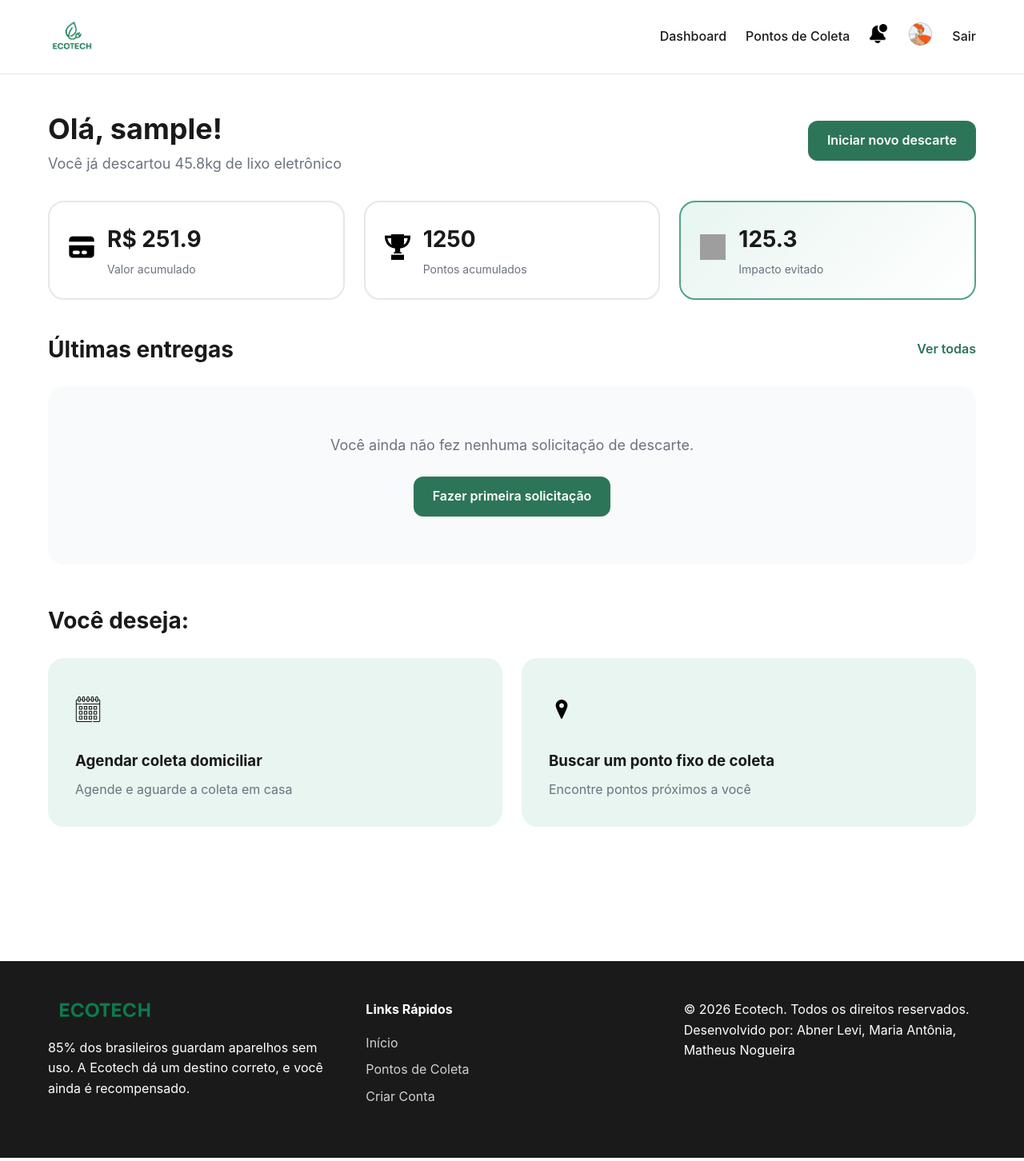
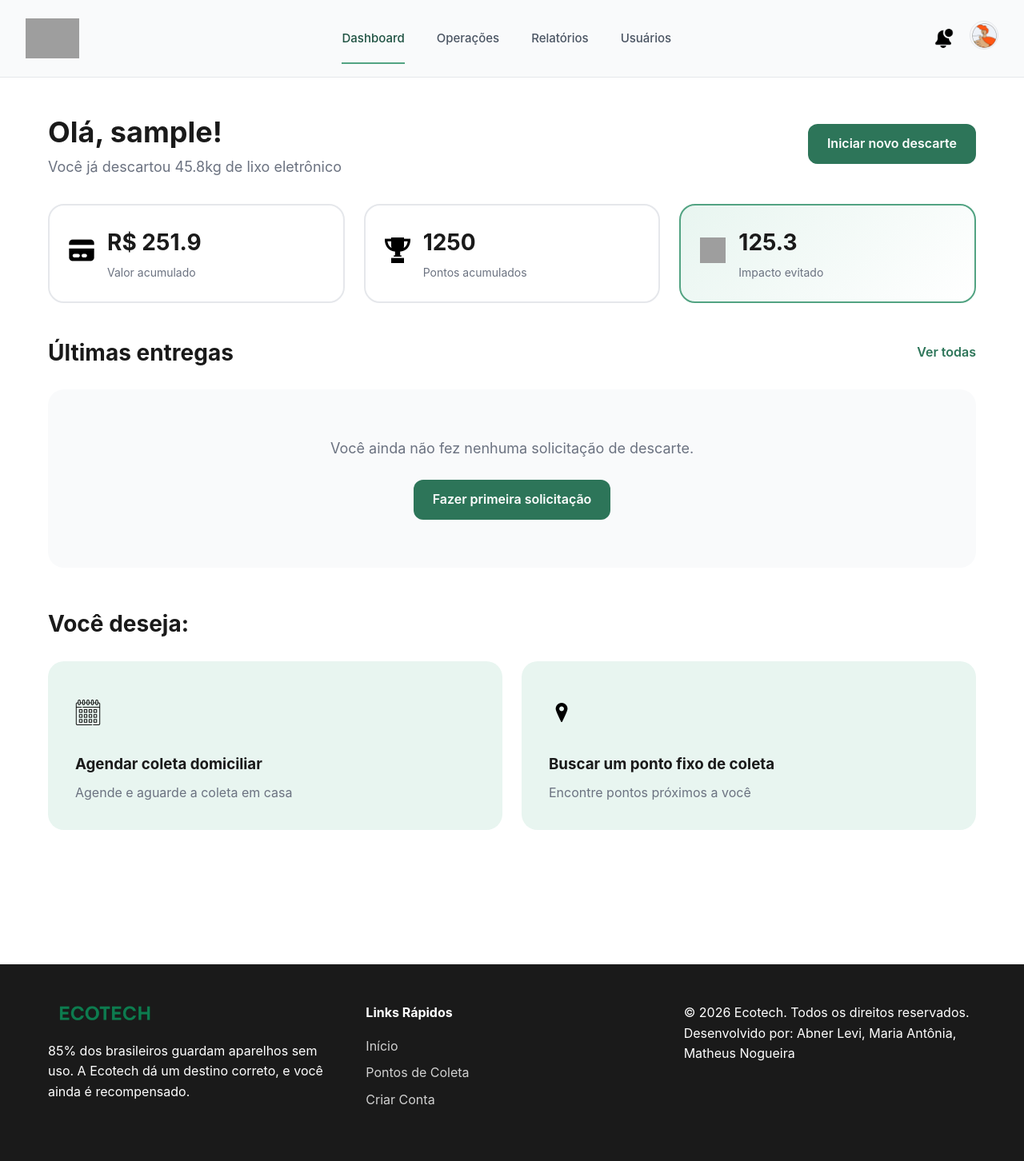
Before and after one commit to mathsNS/Ecotech, a Flask app: page /dashboard in a window 1280 px wide. Shown: the whole page at 80% size. Run offline with Flask 3, Linux system fonts and the light colour scheme; the visitor is signed in with stand-in values (Sample User, id 1); grey boxes are pictures that could not be loaded.

Commit message:
feat(navbar): Redesign navbar

```diff
--- a/ecotech/infrastructure/static/css/style.css
+++ b/ecotech/infrastructure/static/css/style.css
@@ -42,49 +42,115 @@ body {
     padding: 0 20px;
 }
 
-/* navbar */
+/* navbar redesign */
 .navbar {
-    background: white;
-    border-bottom: 1px solid var(--border-color);
-    padding: 16px 0;
+    background: #F9FAFB;
+    border-bottom: 1px solid #E5E7EB;
     position: sticky;
     top: 0;
     z-index: 100;
 }
 
-.navbar .container {
+.navbar-container {
+    max-width: 1400px;
+    margin: 0 auto;
+    padding: 16px 32px;
     display: flex;
     justify-content: space-between;
     align-items: center;
 }
 
-.logo {
+/* bloco esquerdo logo */
+.navbar-logo {
     display: flex;
     align-items: center;
-    gap: 12px;
+    gap: 14px;
+}
+
+.logo-icon {
+    height: 50px;
+    width: auto;
 }
 
 .logo-text {
-    font-size: 24px;
-    font-weight: 700;
-    color: var(--primary-color);
+    font-size: 26px;
+    font-weight: 600;
+    color: #2D7559;
 }
 
-.nav-menu {
+/* bloco central menu */
+.navbar-menu {
     display: flex;
     align-items: center;
-    gap: 24px;
+    gap: 40px;
 }
 
-.nav-link {
-    color: var(--text-dark);
+.nav-item {
+    position: relative;
+    padding: 20px 0;
+    color: #4B5563;
+    font-size: 15px;
+    font-weight: 500;
     text-decoration: none;
-    font-weight: 500;
-    transition: color 0.2s;
+    transition: color 0.2s ease;
 }
 
-.nav-link:hover {
-    color: var(--primary-color);
+.nav-item:hover {
+    color: #2D7559;
+}
+
+/* indicador item ativo */
+.nav-item.active {
+    color: #1F5242;
+}
+
+.nav-item.active::after {
+    content: '';
+    position: absolute;
+    bottom: 0;
+    left: 0;
+    right: 0;
+    height: 2px;
+    background: #52A382;
+}
+
+/* bloco direito icones */
+.navbar-actions {
+    display: flex;
+    align-items: center;
+    gap: 20px;
+}
+
+.nav-icon {
+    display: flex;
+    align-items: center;
+    justify-content: center;
+    transition: opacity 0.2s ease;
+}
+
+.nav-icon:hover {
+    opacity: 0.7;
+}
+
+.nav-icon img {
+    width: 24px;
+    height: 24px;
+}
+
+.nav-avatar {
+    display: block;
+}
+
+.nav-avatar img {
+    width: 36px;
+    height: 36px;
+    border-radius: 50%;
+    border: 1px solid #E5E7EB;
+    transition: border-color 0.2s ease;
+}
+
+.nav-avatar:hover img {
+    border-color: #52A382;
 }
 
 /* botoes principais */
--- a/ecotech/infrastructure/templates/base.html
+++ b/ecotech/infrastructure/templates/base.html
@@ -3,31 +3,44 @@
 <head>
     <meta charset="UTF-8">
     <meta name="viewport" content="width=device-width, initial-scale=1.0">
-    <title>{% block title %}EcoTech - Sistema de Descarte de Lixo Eletrônico{% endblock %}</title>
+    <title>{% block title %}Ecotech - Sistema de Descarte de Lixo Eletrônico{% endblock %}</title>
     <link rel="icon" type="image/x-icon" href="{{ url_for('static', filename='images/favicon.ico') }}">
-    <link rel="stylesheet" href="{{ url_for('static', filename='css/style.css') }}">
+    <link rel="stylesheet" href="{{ url_for('static', filename='css/style.css') }}?v=2">
 </head>
 <body>
+    <!-- teste navbar-->
+    <!-- navbar redesign -->
     <nav class="navbar">
-        <div class="container">
-            <div class="logo">
-                <img src="{{ url_for('static', filename='images/Ecotech logo completa.png') }}" alt="EcoTech" style="height: 60px;">
+        <div class="navbar-container">
+            <!-- bloco esquerdo logo -->
+            <div class="navbar-logo">
+                <img src="{{ url_for('static', filename='images/ecotech navbar.png') }}" alt="" class="logo-icon">
             </div>
 
             {% if usuario %}
-            <div class="nav-menu">
-                <a href="{{ url_for('dashboard') }}" class="nav-link">Dashboard</a>
-                <a href="{{ url_for('pontos_coleta') }}" class="nav-link">Pontos de Coleta</a>
-                <a href="{{ url_for('notificacoes') }}" class="nav-link" title="Notificações">
-                    <img src="{{ url_for('static', filename='images/sino.png') }}" alt="Notificações" style="width: 24px; height: 24px;">
+            <!-- bloco central menu -->
+            <div class="navbar-menu">
+                <a href="{{ url_for('dashboard') }}" class="nav-item {% if request.endpoint == 'dashboard' %}active{% endif %}">Dashboard</a>
+                <a href="{{ url_for('operacoes') }}" class="nav-item {% if request.endpoint == 'operacoes' %}active{% endif %}">Operações</a>
+                <a href="{{ url_for('relatorios') }}" class="nav-item {% if request.endpoint == 'relatorios' %}active{% endif %}">Relatórios</a>
+                <a href="{{ url_for('usuarios') }}" class="nav-item {% if request.endpoint == 'usuarios' %}active{% endif %}">Usuários</a>
+            </div>
+
+            <!-- bloco direito icones -->
+            <div class="navbar-actions">
+                <a href="{{ url_for('notificacoes') }}" class="nav-icon">
+                    <img src="{{ url_for('static', filename='images/sino.png') }}" alt="Notificações">
                 </a>
-                <a href="{{ url_for('perfil') }}" class="nav-link">
-                    <img src="{{ url_for('static', filename='images/icone perfil base.png') }}" alt="Perfil" style="width: 32px; height: 32px; border-radius: 50%;">
+                <a href="{{ url_for('perfil') }}" class="nav-avatar">
+                    <img src="{{ url_for('static', filename='images/icone perfil base.png') }}" alt="Perfil">
                 </a>
-                <a href="{{ url_for('logout') }}" class="nav-link">Sair</a>
             </div>
             {% else %}
-            <div class="nav-menu">
+            <!-- menu publico -->
+            <div class="navbar-menu">
+                <a href="{{ url_for('index') }}" class="nav-item">Início</a>
+            </div>
+            <div class="navbar-actions">
                 <a href="{{ url_for('login') }}" class="btn-link">Entrar</a>
                 <a href="{{ url_for('criar_conta') }}" class="btn btn-primary">Criar Conta</a>
             </div>
@@ -66,7 +79,7 @@
                 </div>
                 <div class="footer-section">
                     <p>&copy; 2026 Ecotech. Todos os direitos reservados.</p>
-                    <p>Desenvolvido por: Abner Levi, Maria Antônia, Matheus Nogueira</p>
+               <p>Desenvolvido por: Abner Levi, Maria Antônia, Matheus Nogueira</p>
                 </div>
             </div>
         </div>
--- /dev/null
+++ b/ecotech/infrastructure/templates/operacoes.html
@@ -0,0 +1,6 @@
+{% extends "base.html" %}
+
+{% block title %}Operações - EcoTech{% endblock %}
+
+{% block content %}
+{% endblock %}
--- /dev/null
+++ b/ecotech/infrastructure/templates/relatorios.html
@@ -0,0 +1,6 @@
+{% extends "base.html" %}
+
+{% block title %}Relatórios - EcoTech{% endblock %}
+
+{% block content %}
+{% endblock %}
--- /dev/null
+++ b/ecotech/infrastructure/templates/usuarios.html
@@ -0,0 +1,6 @@
+{% extends "base.html" %}
+
+{% block title %}Usuários - EcoTech{% endblock %}
+
+{% block content %}
+{% endblock %}
--- a/ecotech/infrastructure/web.py
+++ b/ecotech/infrastructure/web.py
@@ -262,6 +262,33 @@ def criar_app() -> Flask:
             pontos=1250
         )
 
+    @app.route('/operacoes')
+    def operacoes():
+        """Página de operações (placeholder)."""
+        if not usuario_logado():
+            return redirect(url_for('login'))
+
+        usuario = dados_usuario()
+        return render_template('operacoes.html', usuario=usuario)
+
+    @app.route('/relatorios')
+    def relatorios():
+        """Página de relatórios (placeholder)."""
+        if not usuario_logado():
+            return redirect(url_for('login'))
+
+        usuario = dados_usuario()
+        return render_template('relatorios.html', usuario=usuario)
+
+    @app.route('/usuarios')
+    def usuarios():
+        """Página de usuários (placeholder)."""
+        if not usuario_logado():
+            return redirect(url_for('login'))
+
+        usuario = dados_usuario()
+        return render_template('usuarios.html', usuario=usuario)
+
     @app.route('/api/solicitacoes')
     def api_solicitacoes():
         """API para listar solicitações."""
```
